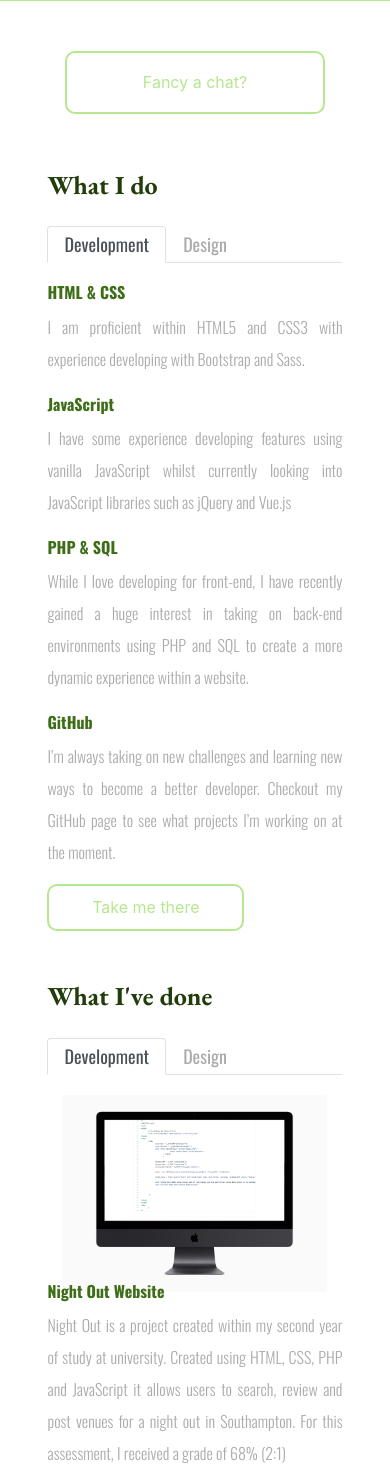
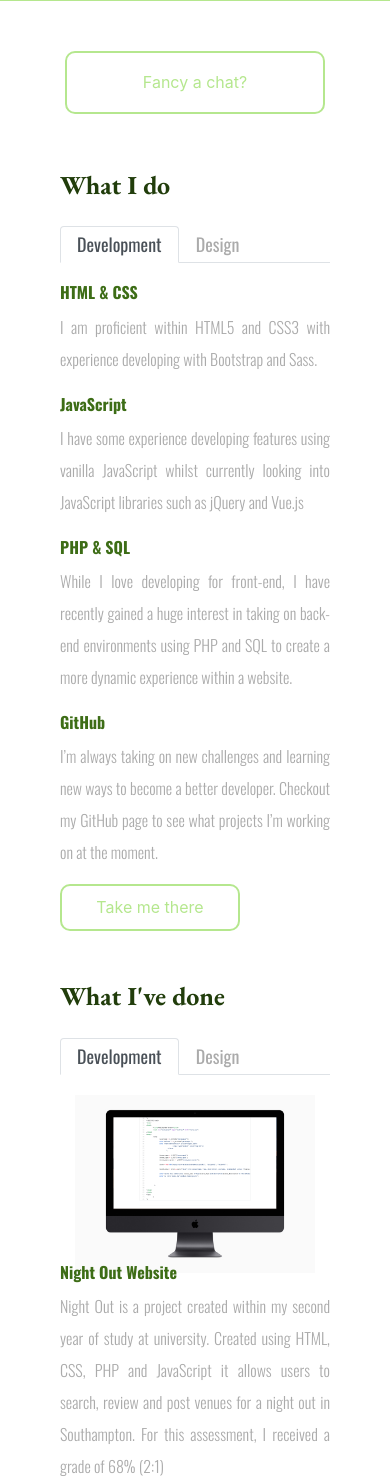
Before and after one commit to michael-allen99/portfoliowebsite, a PHP site: page / in a window 390 px wide. Shown: the part 674-2151 px from the top of the page. Run offline with PHP 8.4, Linux system fonts and the light colour scheme.

Commit message:
Initial responsiveness complete

```diff
--- a/css/main.css
+++ b/css/main.css
@@ -90,3 +90,24 @@ input {
     padding: 10px;
     -webkit-appearance: none;
 }
+
+@media only screen and (min-width: 660px){
+    h1 {
+        font-size: 40px;
+    }
+    h2 {
+        font-size: 24px;
+        line-height: 1.5em;
+    }
+    .sectionheader h4 {
+        font-size: 30px;
+    }
+    h5, p {
+        font-size: 20px;
+    }
+    .introduction {
+        display: grid;
+        grid-template-columns: 50% 50%;
+        line-height: 80vh;
+    }
+}
--- a/index.html
+++ b/index.html
@@ -14,15 +14,20 @@
 
 <section class="header">
     <div class="introduction">
-        <h1 class="col-10 offset-1">Hi, I'm Mike...</h1>
-        <h2 class="col-10 offset-1">...and I'm a website developer and designer in the south of England</h2>
-        <img src="assets/images/face.png" alt="Headshot of Mike Allen in black and white" class="avatar col-lg-3 col-md-3 col-sm-6 col-8 offset-sm-3 offset-2 offset-lg-8 offset-md-8">
+        <div>
+            <h1 class="col-10 offset-1 col-md-10 offset-md-2">Hi, I'm Mike...</h1>
+            <h2 class="col-10 offset-1 col-md-10 offset-md-2">...and I'm a website developer and designer in the south of England</h2>
+        </div>
+        <div>
+            <img src="assets/images/face.png" alt="Headshot of Mike Allen in black and white" class="avatar col-lg-8 col-md-8 col-sm-8 col-8 offset-sm-2 offset-2 offset-lg-2 offset-md-2">
+        </div>
     </div>
     <div class="contact-button">
         <a href="#"><button class="header-btn btn-primary col-8 offset-2 col-sm-8 offset-sm-2 col-md-6 offset-md-3 col-lg-2 offset-lg-5">Fancy a chat?</button></a>
     </div>
 </section>
 
+<div class="container col-12 offset-0 col-lg-10 offset-lg-1">
     <section class="whatido col-10 offset-1">
         <div class="sectionheader">
             <h4>What I do</h4>
@@ -30,10 +35,10 @@
         <div class="sectioncontent">
             <ul class="nav nav-tabs" id="myTab" role="tablist">
                 <li class="nav-item">
-                <a class="nav-link active" id="home-tab" data-toggle="tab" href="#development" role="tab" aria-controls="development" aria-selected="true">Development</a>
+                    <a class="nav-link active" id="development-tab" data-toggle="tab" href="#development" role="tab" aria-controls="development" aria-selected="true">Development</a>
                 </li>
                 <li class="nav-item">
-                <a class="nav-link" id="profile-tab" data-toggle="tab" href="#design" role="tab" aria-controls="design" aria-selected="false">Design</a>
+                    <a class="nav-link" id="design-tab" data-toggle="tab" href="#design" role="tab" aria-controls="design" aria-selected="false">Design</a>
                 </li>
             </ul>
             <div class="tab-content" id="myTabContent">
@@ -96,13 +101,13 @@
         <div class="sectioncontent">
             <ul class="nav nav-tabs" id="myTab" role="tablist">
                 <li class="nav-item">
-                <a class="nav-link active" id="home-tab" data-toggle="tab" href="#development2" role="tab" aria-controls="development" aria-selected="true">Development</a>
+                    <a class="nav-link active" id="development2-tab" data-toggle="tab" href="#development2" role="tab" aria-controls="development" aria-selected="true">Development</a>
                 </li>
                 <li class="nav-item">
-                <a class="nav-link" id="profile-tab" data-toggle="tab" href="#design2" role="tab" aria-controls="design" aria-selected="false">Design</a>
+                    <a class="nav-link" id="design2-tab" data-toggle="tab" href="#design2" role="tab" aria-controls="design" aria-selected="false">Design</a>
                 </li>
             </ul>
-        <div class="tab-content" id="myTabContent">
+            <div class="tab-content" id="myTabContent2">
                 <div class="tab-pane fade show active" id="development2" role="tabpanel" aria-labelledby="development-tab">
                     <div class="tabsection">
                         <img class="tabimage col-12" src="assets/images/nightoutproject.png" alt="Image of a Mac with FreeFlix design">
@@ -208,6 +213,8 @@
             <button type="submit" class="btn btn-primary col-12">Send E-Mail</button>
         </form>
     </div>
+</div>
+
 
 <!--Bootstrap Dependencies-->
 <script src="https://code.jquery.com/jquery-3.3.1.slim.min.js" integrity="sha384-q8i/X+965DzO0rT7abK41JStQIAqVgRVzpbzo5smXKp4YfRvH+8abtTE1Pi6jizo" crossorigin="anonymous"></script>
```
Lines whose indentation alone changed are shown as unchanged.
